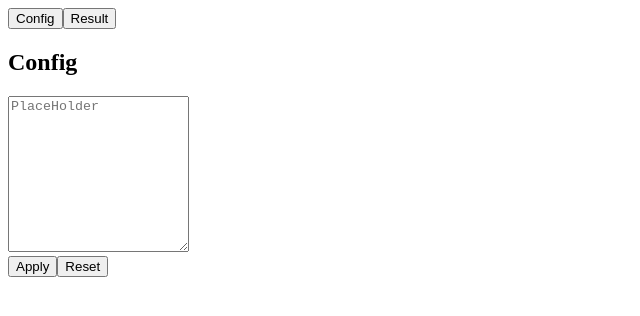
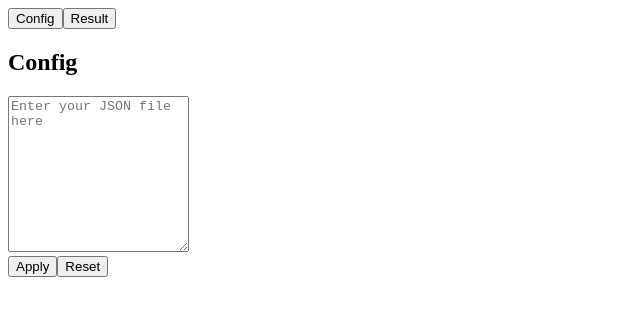
Before and after one commit to vladimirfed/json-config-result, a React (Create React App) app: page /config in a window 1280 px wide. Shown: the top 316 px of the page, without its empty margins (0-640 px from the left). Built offline with nearby package versions, Linux system fonts and the light colour scheme; the HTML template or start-up script is replaced by a standard one.

Commit message:
Update Config.js

```diff
--- a/src/components/Config.js
+++ b/src/components/Config.js
@@ -1,12 +1,13 @@
-import { useState } from "react";
+import React, {  useState } from "react";
 
 function Config({ addTodo }) {
   const [todoInput, setTodoInput] = useState("");
 
   const handleSubmit = (e) => {
+    if(typeof JSON.parse(todoInput) === 'object'  ){
     e.preventDefault();
     addTodo(todoInput);
-    setTodoInput("");
+    setTodoInput("");}else{ alert('error')}
   };
 
   const resetInput = (e) => {
@@ -24,6 +25,8 @@ function Config({ addTodo }) {
     }
   };
 
+
+
   return (
     <div className="App container">
       <h2>Config</h2>
@@ -32,12 +35,12 @@ function Config({ addTodo }) {
         rows="10"
         value={todoInput}
         aria-label="maximum height"
-        placeholder="PlaceHolder"
-        // defaultValue="Lorem ipsum dolor."
+        placeholder="Enter your JSON file here"
+        // value="Lorem ipsum dolor."
         onChange={handleChange}
         onKeyDown={handleKeyDown}
       />
-      <div>
+            <div>
         <button
           className="btn btn-primary"
           onClick={handleSubmit}
@@ -55,6 +58,7 @@ function Config({ addTodo }) {
           Reset
         </button>
       </div>
+
     </div>
   );
 }
```
